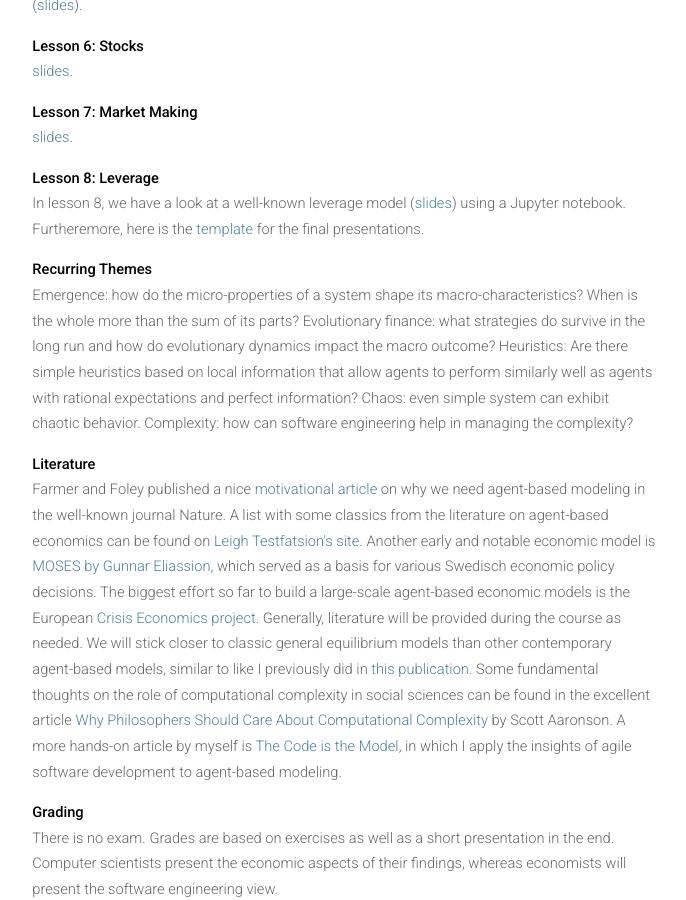
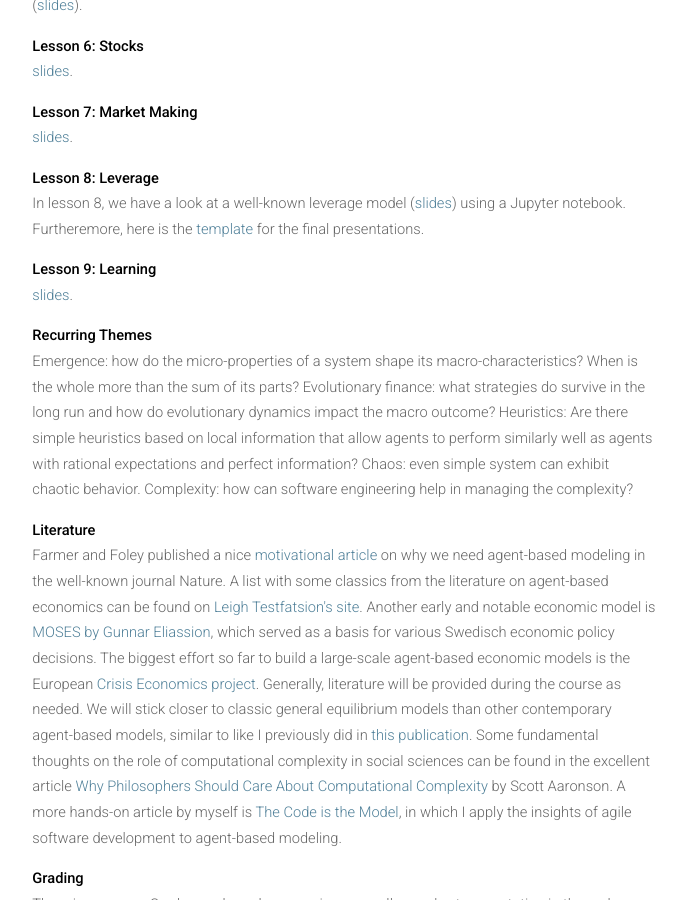
Before and after one commit to meisserecon/www, a Jekyll site: the page built from course.md, in a window 1280 px wide and 900 px high, scrolled down 1696 px. Shown: the whole window, without its empty margins (296-982 px from the left). Built offline with Jekyll 4.4.1, drawn with Linux system fonts in a browser that asks for light colours; nearby versions of some CDN libraries.

Commit message:
slides 9

```diff
--- a/course.md
+++ b/course.md
@@ -44,6 +44,8 @@ permalink: /course/
 
 <p>In lesson 8, we have a look at a well-known leverage model (<a href="/assets/abfe-lesson8-2019.pdf">slides</a>) using a Jupyter notebook. Furtheremore, here is the <a href="/assets/abfe-template.pptx">template</a> for the final presentations.</p>
 
+<b>Lesson 9: Learning</b>
+<p><a href="/assets/abfe-lesson9-2019.pdf">slides</a>.</p>
 <!--
 
 <b>Lesson 4: Growth</b>
```
Also changed, not shown: 1 other file.
